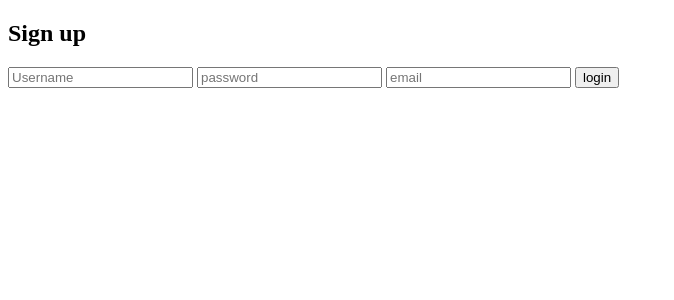
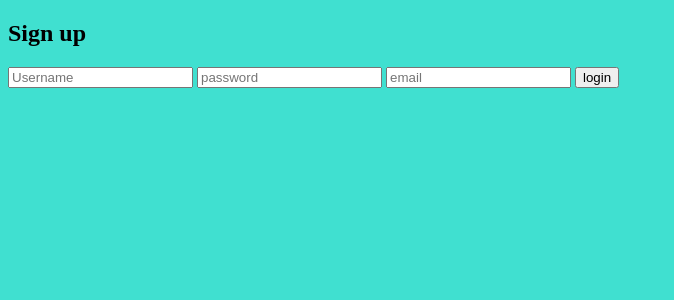
Before and after one commit to 0404btruong/p2-hardstuck, a Flask app: page /signup in a window 1280 px wide. Shown: the top 300 px of the page, without its empty margins (0-674 px from the left). Run offline with Flask 2, Linux system fonts and the light colour scheme.

Commit message:
css color

```diff
--- a/templates/email.html
+++ b/templates/email.html
@@ -4,6 +4,10 @@
     <meta charset="UTF-8">
     <title></title>
 </head>
+<style>
+body {background-color: turquoise;}
+label {color: black;}
+</style>
 <body>
 <div id="contact" class="container-fluid bg-grey">
 
--- a/templates/signup.html
+++ b/templates/signup.html
@@ -4,6 +4,10 @@
     <meta charset="UTF-8">
     <title>Title</title>
 </head>
+<style>
+body {background-color: turquoise;}
+label {color: black;}
+</style>
 <body>
 <div id="contact" class="container-fluid bg-grey" style="center">
 
```
